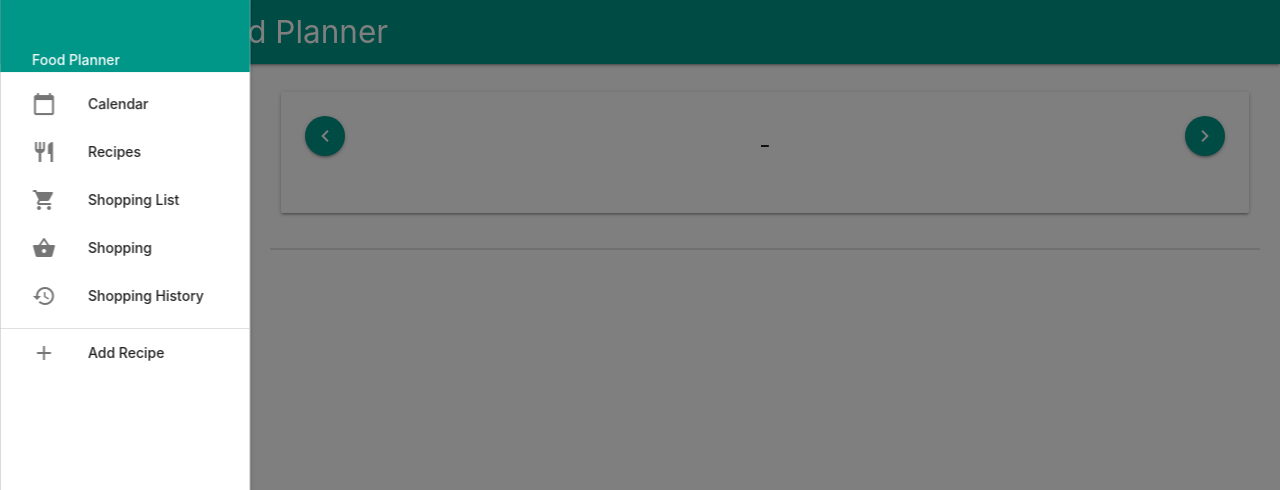
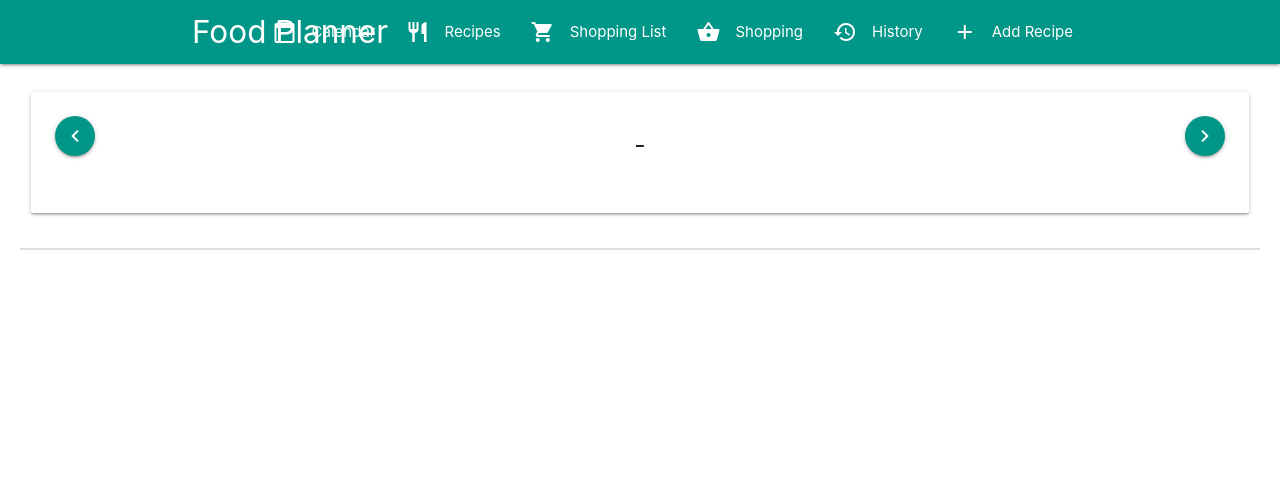
Before and after one commit to lehaemgg/recipes_planner, a Django app: template recipes/templates/recipes/calendar.html in a window 1280 px wide. Shown: the top 490 px of the page. Run offline with Django 5.2, Linux system fonts and the light colour scheme; the template is opened without the code that fills it, so the values that code supplies are empty.

Commit message:
UI updated

```diff
--- a/recipes/templates/recipes/base.html
+++ b/recipes/templates/recipes/base.html
@@ -28,6 +28,14 @@
         <div class="nav-wrapper container">
             <a href="{% url 'calendar' %}" class="brand-logo">Food Planner</a>
             <a href="#" data-target="side-nav" class="sidenav-trigger"><i class="material-icons">menu</i></a>
+            <ul class="right hide-on-med-and-down">
+                <li><a href="{% url 'calendar' %}"><i class="material-icons left">calendar_today</i>Calendar</a></li>
+                <li><a href="{% url 'recipe_list' %}"><i class="material-icons left">restaurant</i>Recipes</a></li>
+                <li><a href="{% url 'shopping_list' %}"><i class="material-icons left">shopping_cart</i>Shopping List</a></li>
+                <li><a href="{% url 'shopping_tab' %}"><i class="material-icons left">shopping_basket</i>Shopping</a></li>
+                <li><a href="{% url 'shopping_history' %}"><i class="material-icons left">history</i>History</a></li>
+                <li><a href="{% url 'recipe_create' %}"><i class="material-icons left">add</i>Add Recipe</a></li>
+            </ul>
         </div>
     </nav>
 
@@ -79,10 +87,7 @@
                 }
             });
 
-            // Auto-open on desktop
-            if (window.innerWidth > 992) {
-                instances[0].open();
-            }
+            // Sidenav is now only for mobile/tablet
         });
     </script>
 </body>
--- a/recipes/templates/recipes/calendar.html
+++ b/recipes/templates/recipes/calendar.html
@@ -27,7 +27,22 @@
     </div>
 </div>
 
-<div style="display: flex; border: 1px solid #e0e0e0;">
+<div class="calendar-container" style="display: flex; border: 1px solid #e0e0e0;">
+<style>
+@media only screen and (max-width: 1000px) {
+    .calendar-container {
+        flex-direction: column !important;
+    }
+    .calendar-container > div {
+        border-right: none !important;
+        border-bottom: 1px solid #e0e0e0 !important;
+        min-height: auto !important;
+    }
+    .calendar-container > div:last-child {
+        border-bottom: none !important;
+    }
+}
+</style>
     {% for day in week_days %}
     <div style="flex: 1; border-right: 1px solid #e0e0e0; min-height: {% if day.meal_plans|length > 2 %}600px{% elif day.meal_plans|length > 1 %}450px{% else %}300px{% endif %}; display: flex; flex-direction: column; {% if day.is_past %}background-color: #f5f5f5;{% elif day.is_today %}background-color: #e8f5e8;{% endif %}">
         <div style="padding: 15px 10px 10px 10px; border-bottom: 1px solid #e0e0e0; text-align: center; background: white;">
@@ -117,19 +132,34 @@
         <h4>Add Recipe to Day</h4>
         <div class="row">
             <div class="input-field col s12">
-                <select id="recipe-select">
-                    <option value="" disabled selected>Choose a recipe</option>
-                    {% for recipe in recipes %}
-                    <option value="{{ recipe.pk }}">{{ recipe.title }}</option>
-                    {% endfor %}
-                </select>
-                <label>Recipe</label>
+                <input type="text" id="recipe-search" placeholder="Search recipes...">
+                <label for="recipe-search">Search Recipe</label>
             </div>
         </div>
         <div class="row">
-            <div class="input-field col s12">
-                <input type="number" id="portions" value="1" min="1">
-                <label for="portions">Number of Portions</label>
+            <div class="col s12">
+                <div id="recipe-list" style="max-height: 200px; overflow-y: auto; border: 1px solid #ddd; border-radius: 4px;">
+                    {% for recipe in recipes %}
+                    <div class="recipe-option" data-recipe-id="{{ recipe.pk }}" style="padding: 10px; cursor: pointer; border-bottom: 1px solid #eee;">
+                        {{ recipe.title }}
+                    </div>
+                    {% endfor %}
+                </div>
+                <input type="hidden" id="selected-recipe-id">
+            </div>
+        </div>
+        <div class="row">
+            <div class="col s12">
+                <label>Number of Portions</label>
+                <div style="display: flex; align-items: center; justify-content: center; margin-top: 10px;">
+                    <button type="button" class="btn-floating btn-small teal" id="portions-decrease">
+                        <i class="material-icons">remove</i>
+                    </button>
+                    <span id="portions-display" style="margin: 0 15px; font-size: 1.2em; font-weight: 500;">1</span>
+                    <button type="button" class="btn-floating btn-small teal" id="portions-increase">
+                        <i class="material-icons">add</i>
+                    </button>
+                </div>
             </div>
         </div>
     </div>
@@ -143,13 +173,68 @@
 document.addEventListener('DOMContentLoaded', function() {
     var modal = M.Modal.init(document.getElementById('add-recipe-modal'));
     var selectedDate = '';
+    var currentPortions = 1;
 
-    M.FormSelect.init(document.getElementById('recipe-select'));
+    // Recipe search functionality
+    const searchInput = document.getElementById('recipe-search');
+    const recipeList = document.getElementById('recipe-list');
+    const selectedRecipeId = document.getElementById('selected-recipe-id');
+
+    searchInput.addEventListener('input', function() {
+        const searchTerm = this.value.toLowerCase();
+        const options = recipeList.querySelectorAll('.recipe-option');
+
+        options.forEach(option => {
+            const text = option.textContent.toLowerCase();
+            option.style.display = text.includes(searchTerm) ? 'block' : 'none';
+        });
+    });
+
+    // Recipe selection
+    recipeList.addEventListener('click', function(e) {
+        if (e.target.classList.contains('recipe-option')) {
+            // Remove previous selection
+            recipeList.querySelectorAll('.recipe-option').forEach(opt => {
+                opt.style.backgroundColor = '';
+                opt.style.color = '';
+            });
+
+            // Highlight selected
+            e.target.style.backgroundColor = '#26a69a';
+            e.target.style.color = 'white';
+
+            selectedRecipeId.value = e.target.dataset.recipeId;
+            searchInput.value = e.target.textContent.trim();
+        }
+    });
+
+    // Portions buttons
+    document.getElementById('portions-increase').addEventListener('click', function() {
+        currentPortions++;
+        document.getElementById('portions-display').textContent = currentPortions;
+    });
+
+    document.getElementById('portions-decrease').addEventListener('click', function() {
+        if (currentPortions > 1) {
+            currentPortions--;
+            document.getElementById('portions-display').textContent = currentPortions;
+        }
+    });
 
     document.querySelectorAll('.add-recipe-btn').forEach(btn => {
         btn.addEventListener('click', function(e) {
             e.preventDefault();
             selectedDate = this.dataset.date;
+            // Reset modal state
+            searchInput.value = '';
+            selectedRecipeId.value = '';
+            currentPortions = 1;
+            document.getElementById('portions-display').textContent = '1';
+            recipeList.querySelectorAll('.recipe-option').forEach(opt => {
+                opt.style.display = 'block';
+                opt.style.backgroundColor = '';
+                opt.style.color = '';
+            });
             modal.open();
         });
     });
@@ -159,8 +244,8 @@
     });
 
     document.getElementById('save-meal-plan').addEventListener('click', function() {
-        const recipeId = document.getElementById('recipe-select').value;
-        const portions = document.getElementById('portions').value;
+        const recipeId = selectedRecipeId.value;
+        const portions = currentPortions;
 
         if (!recipeId) {
             alert('Please select a recipe');
```
